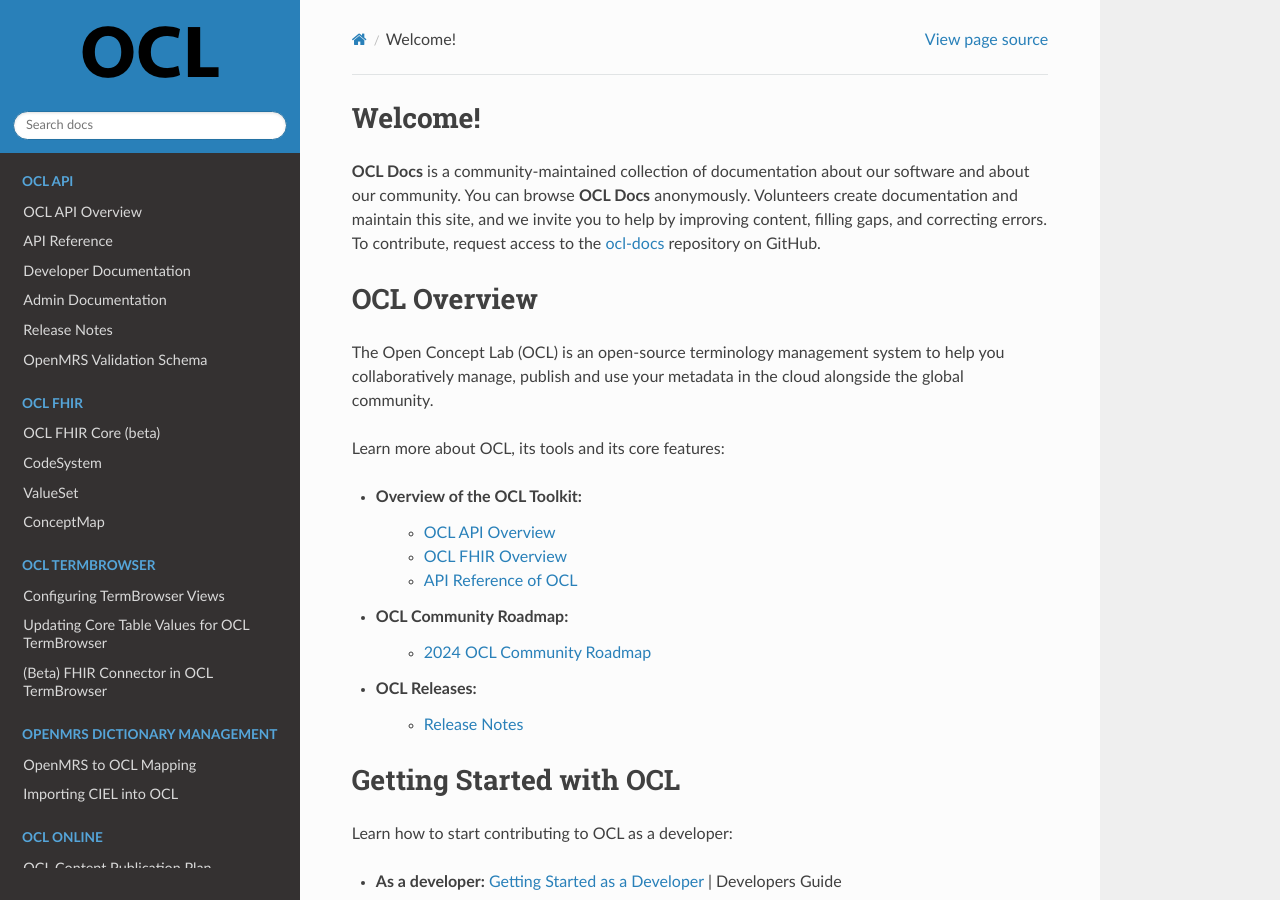
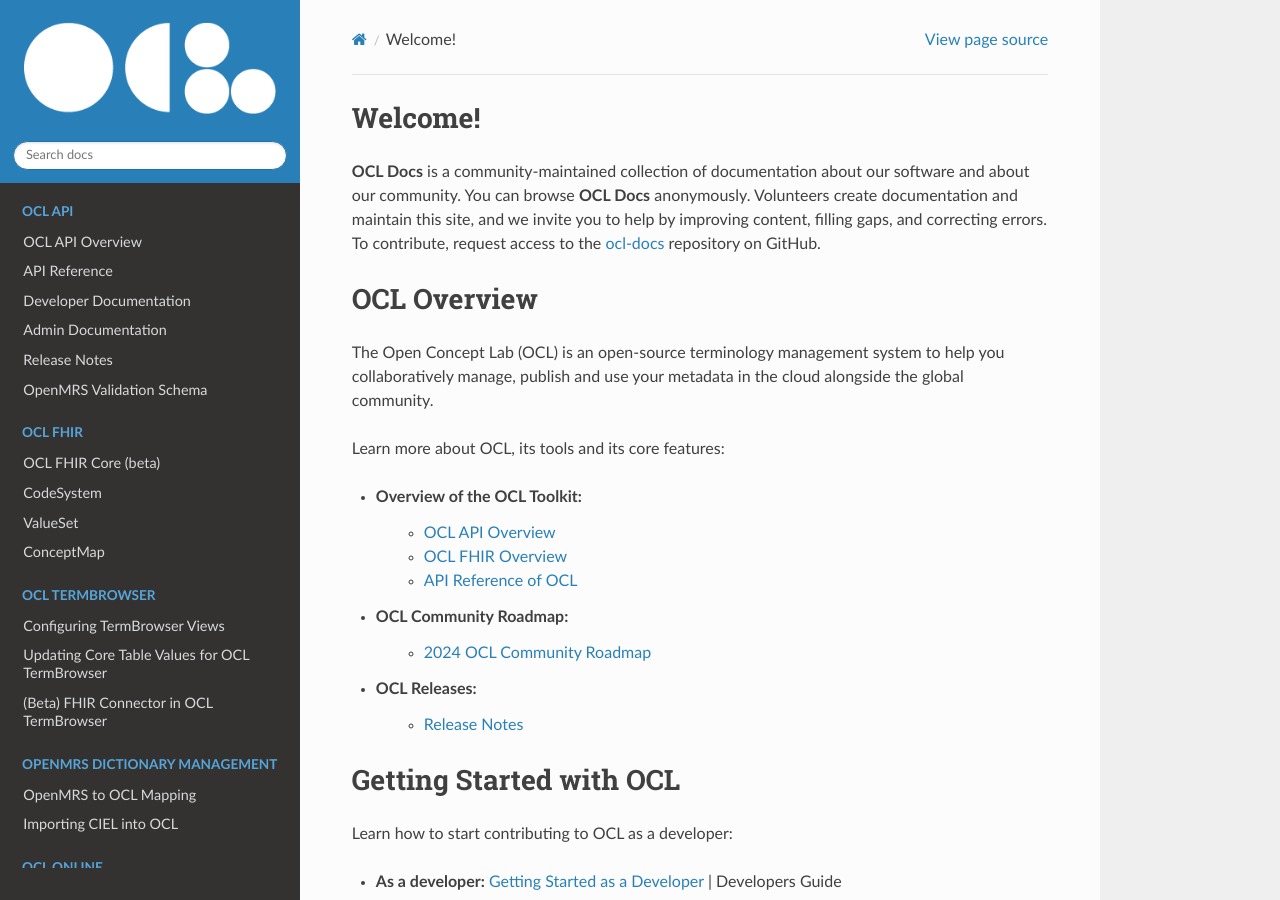
Before and after one commit to OpenConceptLab/ocl-docs, a Sphinx documentation site: the page built from docs/source/index.rst, in a window 1280 px wide and 900 px high. Built offline with Sphinx 7.4.7 and the Read the Docs theme 3.1.0, drawn with Linux system fonts in a browser that asks for light colours.

Commit message:
Update conf.py

```diff
--- a/docs/source/conf.py
+++ b/docs/source/conf.py
@@ -56,7 +56,7 @@
 # a list of builtin themes.
 #
 html_theme = 'sphinx_rtd_theme'
-html_logo = "ocl_logo.png"
+html_logo = "Icon-White.png"
 
 html_theme_options = {
     'logo_only': True,
```
